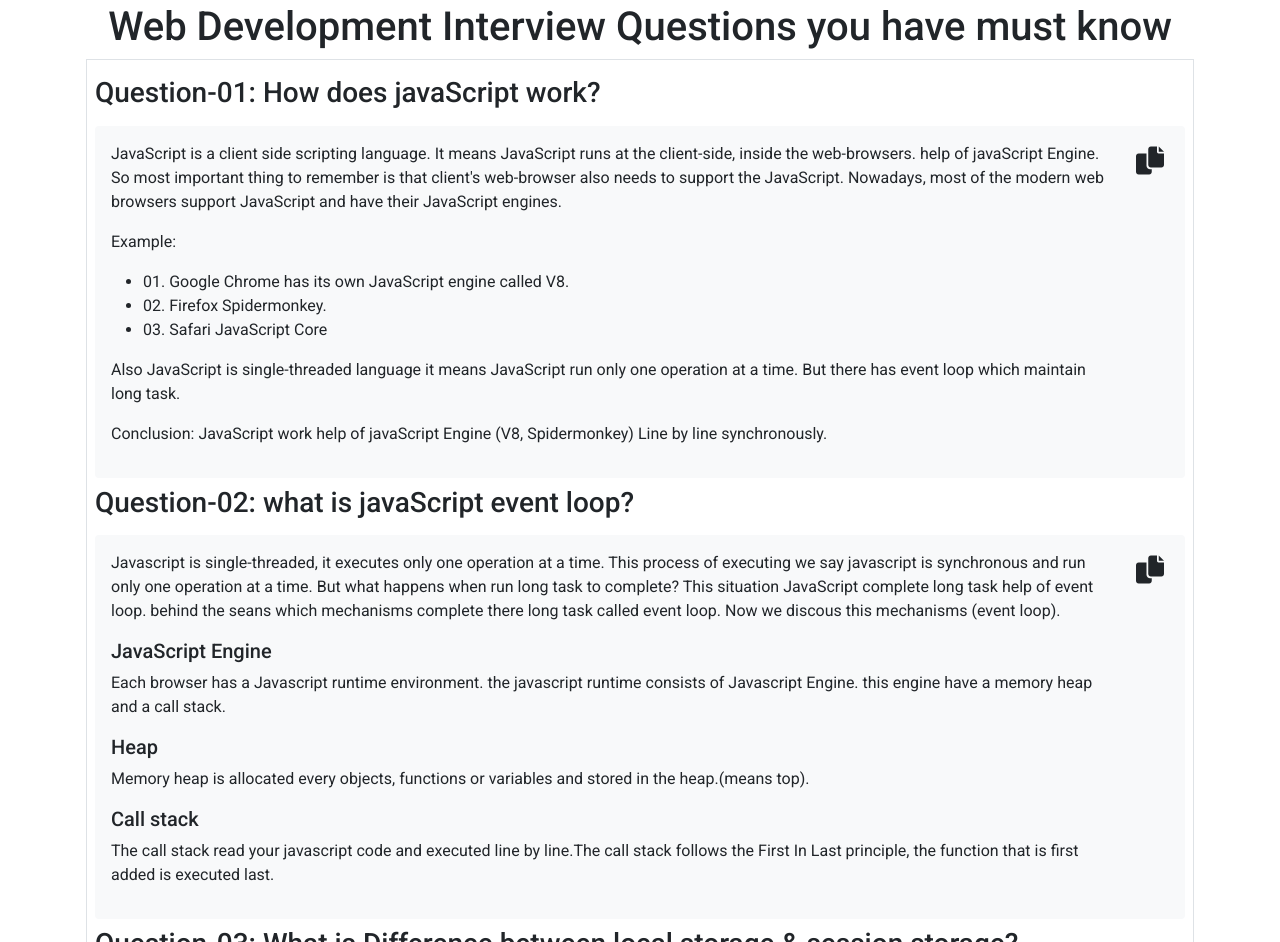
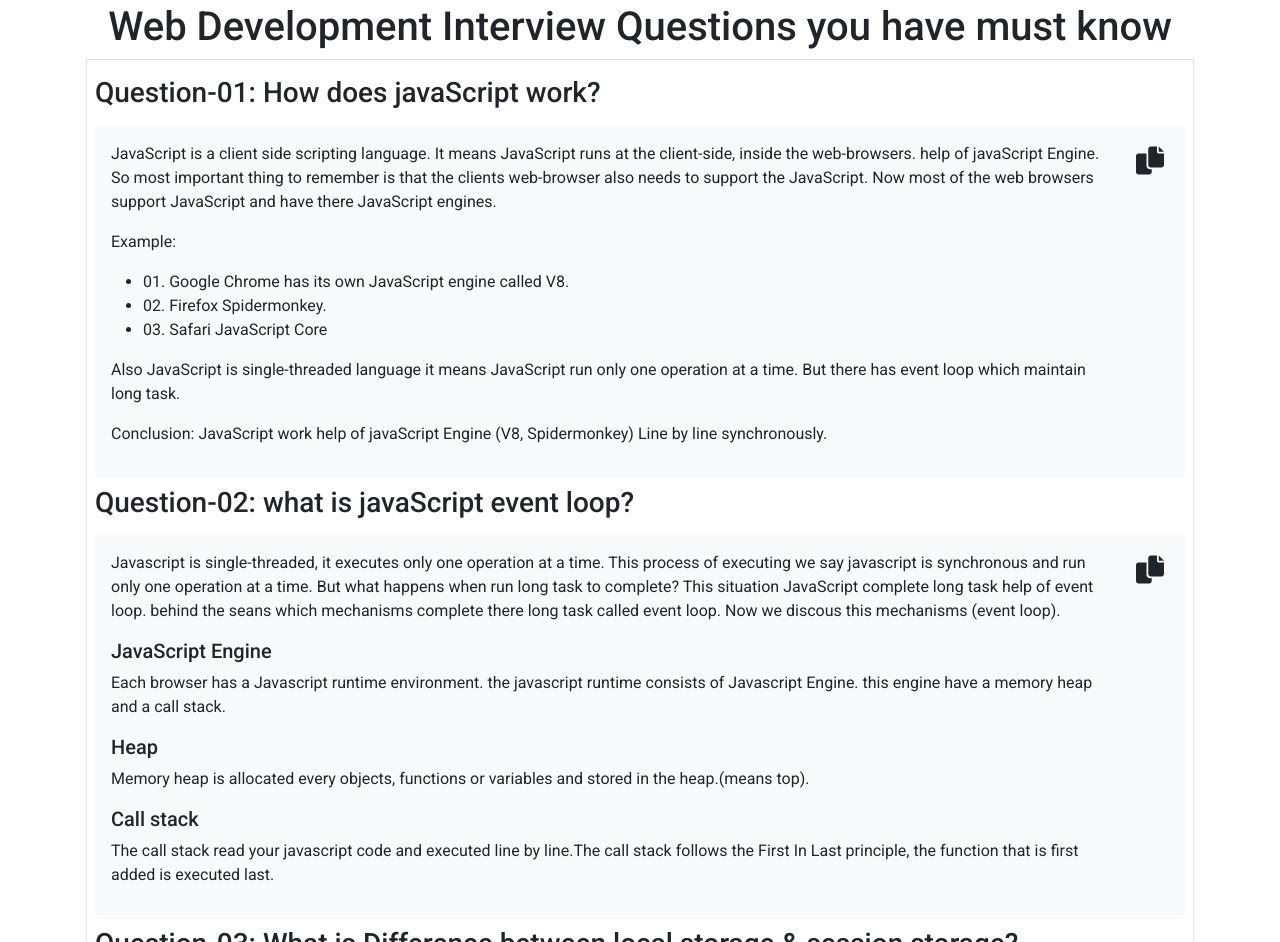
Before and after one commit to dev-nazmulislam/insta-shohor, a plain HTML site: page index.html in a window 1280 px wide. Shown: the part 1577-2519 px from the top of the page. Drawn offline with nearby package versions, Linux system fonts and the light colour scheme.

Commit message:
All Complete

```diff
--- a/index.html
+++ b/index.html
@@ -101,9 +101,9 @@
                   JavaScript is a client side scripting language. It means
                   JavaScript runs at the client-side, inside the web-browsers.
                   help of javaScript Engine. So most important thing to remember
-                  is that client's web-browser also needs to support the
-                  JavaScript. Nowadays, most of the modern web browsers support
-                  JavaScript and have their JavaScript engines.
+                  is that the clients web-browser also needs to support the
+                  JavaScript. Now most of the web browsers support
+                  JavaScript and have there JavaScript engines.
                 </p>
                 <p>Example:</p>
                 <ul>
```
Also changed, not shown: 1 other file.
